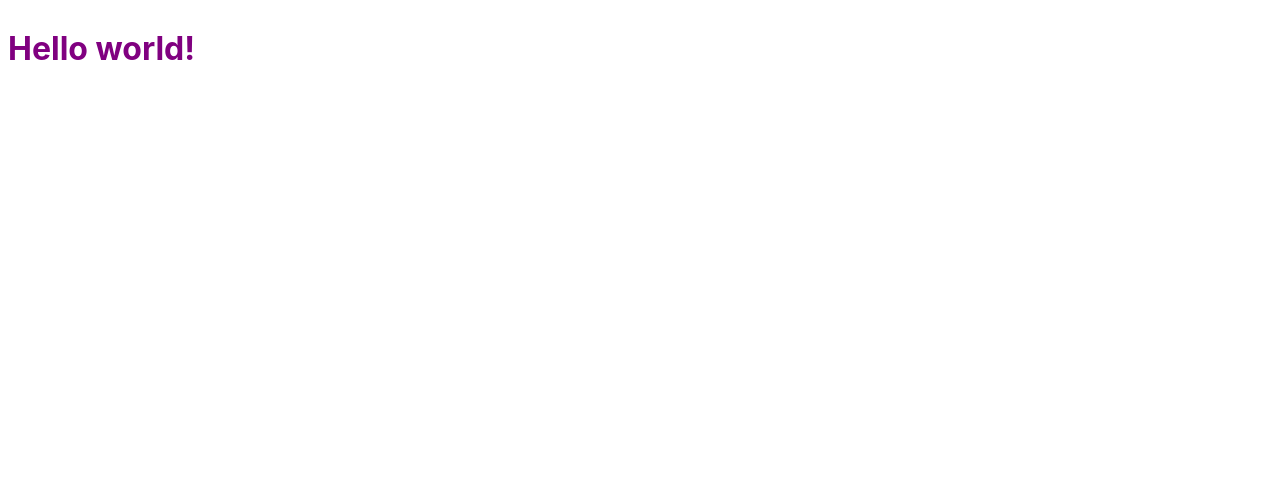
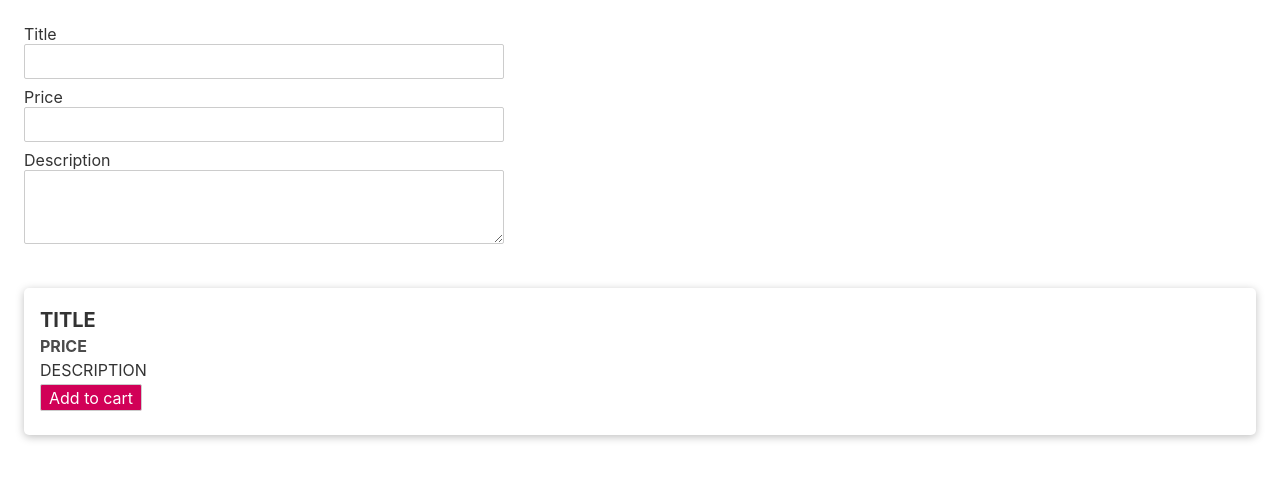
Before and after one commit to kajetansw/svelte-shop-app, a Svelte app: page / in a window 1280 px wide. Shown: the top 480 px of the page. Built offline with nearby package versions, Linux system fonts and the light colour scheme.

Commit message:
added Product component

```diff
--- a/package.json
+++ b/package.json
@@ -1,5 +1,5 @@
 {
-  "name": "svelte-app",
+  "name": "svelte-example-app",
   "version": "1.0.0",
   "devDependencies": {
     "npm-run-all": "^4.1.5",
--- a/src/App.svelte
+++ b/src/App.svelte
@@ -1,11 +1,33 @@
 <script>
+    import Product from './Product.svelte';
+
 	export let name;
 </script>
 
 <style>
-	h1 {
-		color: purple;
-	}
+    section {
+        padding: 1rem;
+        width: 30rem;
+    }
+
+    label, input, textarea {
+        width: 100%;
+    }
 </style>
 
-<h1>Hello {name}!</h1>
+<section>
+    <div>
+        <label for="title">Title</label>
+        <input id="title" type="text">
+    </div>
+    <div>
+        <label for="price">Price</label>
+        <input id="price" type="number">
+    </div>
+    <div>
+        <label for="description">Description</label>
+        <textarea id="description" rows="3" />
+    </div>
+</section>
+
+<Product />
--- /dev/null
+++ b/src/Product.svelte
@@ -0,0 +1,39 @@
+<style>
+    div {
+        margin: 1rem;
+        box-shadow: 0 2px 8px rgba(0,0,0,0.25);
+        padding: 1rem;
+        border-radius: 5px;
+        background: white;
+    }
+
+     h1 {
+         font-size: 1.25rem;
+         margin: 0.25rem 0;
+     }
+
+     h2 {
+         font-size: 1rem;
+         margin: 0.25rem 0;
+         color: #4b4b4b;
+     }
+
+     p {
+         margin: 0.25rem 0;
+     }
+
+     button {
+         font-size: inherit;
+         padding: 0.15rem 0.5rem;
+         background: #d10057;
+         color: white;
+         cursor: pointer;
+     }
+</style>
+
+<div>
+    <h1>TITLE</h1>
+    <h2>PRICE</h2>
+    <p>DESCRIPTION</p>
+    <button>Add to cart</button>
+</div>
```
